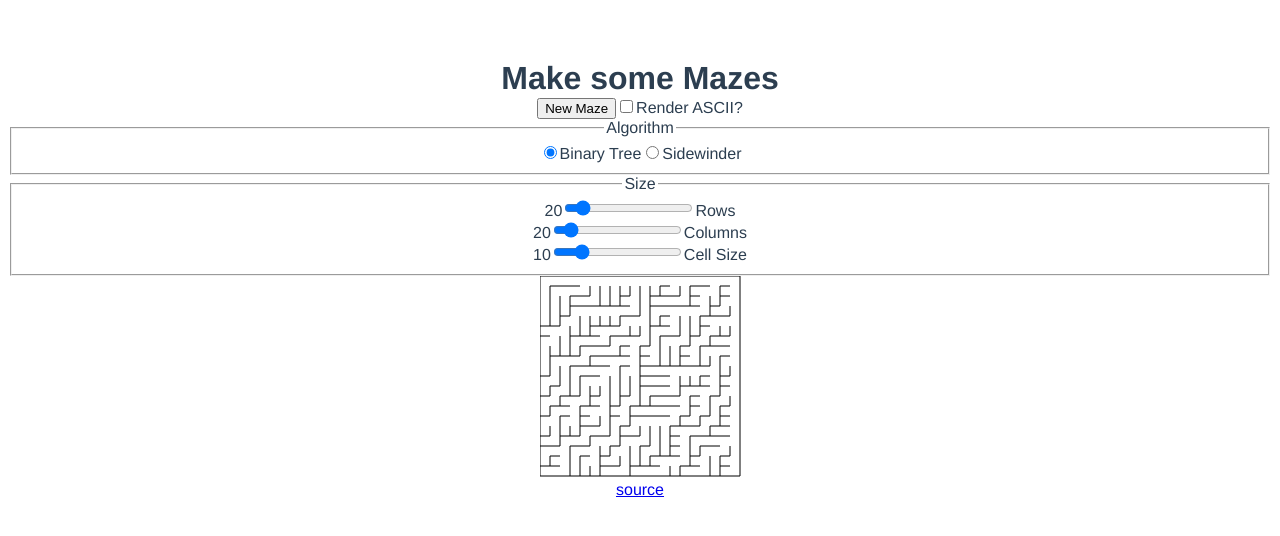
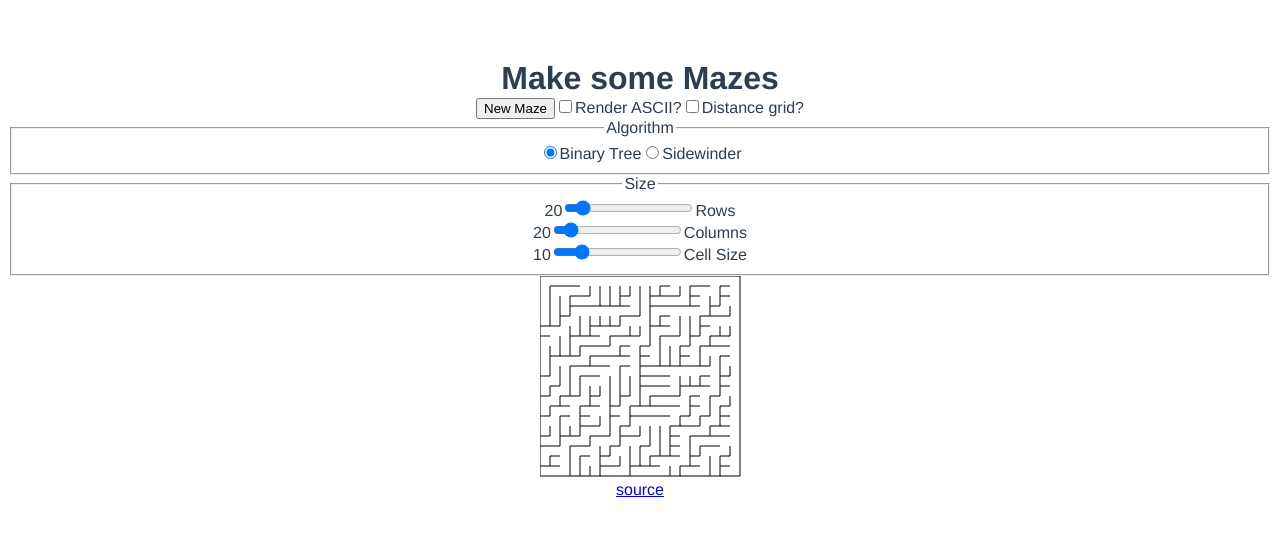
Before and after one commit to deciduously/mazes, a Vue app in the folder ts/: page / in a window 1280 px wide. Shown: the top 536 px of the page. Built offline with nearby package versions, Linux system fonts and the light colour scheme.

Commit message:
Distance grid toggle

```diff
--- a/ts/src/components/Maze.vue
+++ b/ts/src/components/Maze.vue
@@ -3,7 +3,9 @@
     <h1>{{ title }}</h1>
     <button v-on:click="refreshMaze">New Maze</button>
     <input type="checkbox" id="ascii" v-model="ascii">
-    <label for="checkbox">Render ASCII?</label>
+    <label for="ascii">Render ASCII?</label>
+    <input type="checkbox" id="distances" v-model="distances">
+    <label for="distances">Distance grid?</label>
     <form v-on:change="refreshMaze">
       <fieldset class="algo">
         <legend>Algorithm</legend>
@@ -37,8 +39,8 @@
 
 <script lang="ts">
 import { Component, Prop, Vue } from "vue-property-decorator";
-import Grid from "@/maze/grid";
-import { binaryTree, sidewinder } from "@/maze/algo";
+import DistanceGrid from "@/maze/distanceGrid";
+import Grid, { applyAlgorithm } from "@/maze/grid";
 
 @Component({
   directives: {
@@ -55,6 +57,7 @@ export default class Maze extends Vue {
     return {
       algo: "binarytree",
       ascii: false,
+      distances: false,
       square: false,
       rows: 20,
       columns: 20,
@@ -72,19 +75,21 @@ export default class Maze extends Vue {
   // computed properties
 
   get maze(): Grid {
-    const g = new Grid(
-      this.$data.rows,
-      this.$data.columns,
-      this.$data.cellSize
-    );
-    switch (this.$data.algo) {
-      case "sidewinder":
-        sidewinder(g);
-        break;
-      case "binarytree":
-      default:
-        binaryTree(g);
+    let g;
+    if (!this.$data.distances) {
+      g = new Grid(this.$data.rows, this.$data.columns, this.$data.cellSize);
+      applyAlgorithm(g, this.$data.algo);
+    } else {
+      g = new DistanceGrid(
+        this.$data.rows,
+        this.$data.columns,
+        this.$data.cellSize
+      );
+      applyAlgorithm(g, this.$data.algo);
+      const start = g.getCell(0, 0)!;
+      g.distances = start.distances();
     }
+
     return g;
   }
 
--- a/ts/src/maze/cell.ts
+++ b/ts/src/maze/cell.ts
@@ -14,13 +14,15 @@ export default class Cell {
     this.links = new Map();
   }
 
-  public contents = () => ' ';
-
   public link(cell: Cell, bidi = true) {
     this.links.set(cell, true);
     if (bidi) {
       cell.link(this, false);
     }
+  }
+
+  public getLinks(): Cell[] {
+    return Array.from(this.links.keys());
   }
 
   public isLinked = (cell: Cell | null): boolean => {
@@ -36,22 +38,23 @@ export default class Cell {
   }
 
   public distances(): Distances {
-    let distances = new Distances(this);
+    const distances = new Distances(this);
     let frontier: Cell[] = [this];
 
     while (frontier.length > 0) {
-      let new_frontier: Cell[] = [];
+      const newFrontier: Cell[] = [];
 
-      for (const c in frontier) {
-        for (const linked in c.links()) {
+      for (const c of frontier) {
+        for (const linked of c.getLinks()) {
           if (distances.get(linked) !== undefined) {
             continue;
+          } else {
+            distances.set(linked, distances.get(c)! + 1);
+            newFrontier.push(linked);
           }
-          distances.set(linked, distances.get(cell)!);
-          new_frontier.push(linked);
         }
       }
-      frontier = new_frontier;
+      frontier = newFrontier;
     }
     return distances;
   }
--- /dev/null
+++ b/ts/src/maze/distanceGrid.ts
@@ -0,0 +1,19 @@
+import Cell from './cell';
+import Distances from './distances';
+import Grid from './grid';
+
+export default class DistanceGrid extends Grid {
+  public distances: Distances | null;
+  constructor(public readonly rows: number, public readonly columns: number, public readonly cellSize: number) {
+    super(rows, columns, cellSize);
+    this.distances = null;
+  }
+  public contentsOf(cell: Cell): string {
+    if (this.distances !== null && this.distances.get(cell) !== undefined) {
+      return this.distances.get(cell)!.toString(36);
+    } else {
+      // can't use super()?
+      return ' ';
+    }
+  }
+}
--- a/ts/src/maze/distances.ts
+++ b/ts/src/maze/distances.ts
@@ -2,9 +2,9 @@ import Cell from './cell';
 
 export default class Distances {
     private cells: Map<Cell, number>;
-    constructor(root: Cell) {
+    constructor(private readonly root: Cell) {
         this.cells = new Map();
-        this.cells.set(root, 0);
+        this.set(root, 0);
     }
 
     public get(c: Cell): number | undefined {
--- a/ts/src/maze/grid.ts
+++ b/ts/src/maze/grid.ts
@@ -1,8 +1,9 @@
 import Cell from './cell';
+import { binaryTree, sidewinder } from '@/maze/algo';
 
 // To approximate img.line() from chunky_png in Ruby
 const drawLine = (
-  x1: number, y1: number, x2: number, y2: number, ctx: CanvasRenderingContext2D) => {
+  x1: number, y1: number, x2: number, y2: number, ctx: CanvasRenderingContext2D): void => {
   ctx.beginPath();
   ctx.moveTo(x1, y1);
   ctx.lineTo(x2, y2);
@@ -11,13 +12,24 @@ const drawLine = (
   ctx.stroke();
 };
 
+export const applyAlgorithm = (g: Grid, algo: string): void => {
+  switch (algo) {
+    case 'sidewinder':
+      sidewinder(g);
+      break;
+    case 'binarytree':
+    default:
+      binaryTree(g);
+  }
+};
+
 export default class Grid {
   public readonly canvasW: number;
   public readonly canvasH: number;
   private grid: Cell[][];
   constructor(
-    private readonly rows: number,
-    private readonly columns: number,
+    public readonly rows: number,
+    public readonly columns: number,
     public readonly cellSize: number) {
     // set up canvas
     this.canvasW = (columns * cellSize) + 1;
@@ -71,6 +83,16 @@ export default class Grid {
     });
   }
 
+  public contentsOf(c: Cell): string {
+    return ' ';
+  }
+
+  public getCell = (row: number, col: number): Cell | null => {
+    if (row < 0 || row >= this.rows) { return null; }
+    if (col < 0 || col >= this.columns) { return null; }
+    return this.grid[row][col];
+  }
+
   public toString = (): string => {
     let output = '+';
     for (let i = 0; i < this.columns; i += 1) {
@@ -82,7 +104,7 @@ export default class Grid {
       let bottom = '+';
 
       row.forEach((cell) => {
-        const body = ` ${cell.contents()} `;
+        const body = ` ${this.contentsOf(cell)} `;
         const eastBoundary = (cell.isLinked(cell.east) ? ' ' : '|');
         top += body;
         top += eastBoundary;
@@ -113,12 +135,6 @@ export default class Grid {
     });
   }
 
-  private getCell = (row: number, col: number): Cell | null => {
-    if (row < 0 || row >= this.rows) { return null; }
-    if (col < 0 || col >= this.columns) { return null; }
-    return this.grid[row][col];
-  }
-
   private prepareGrid = () => {
     for (let i = 0; i < this.rows; i += 1) {
       const row = [];
```
